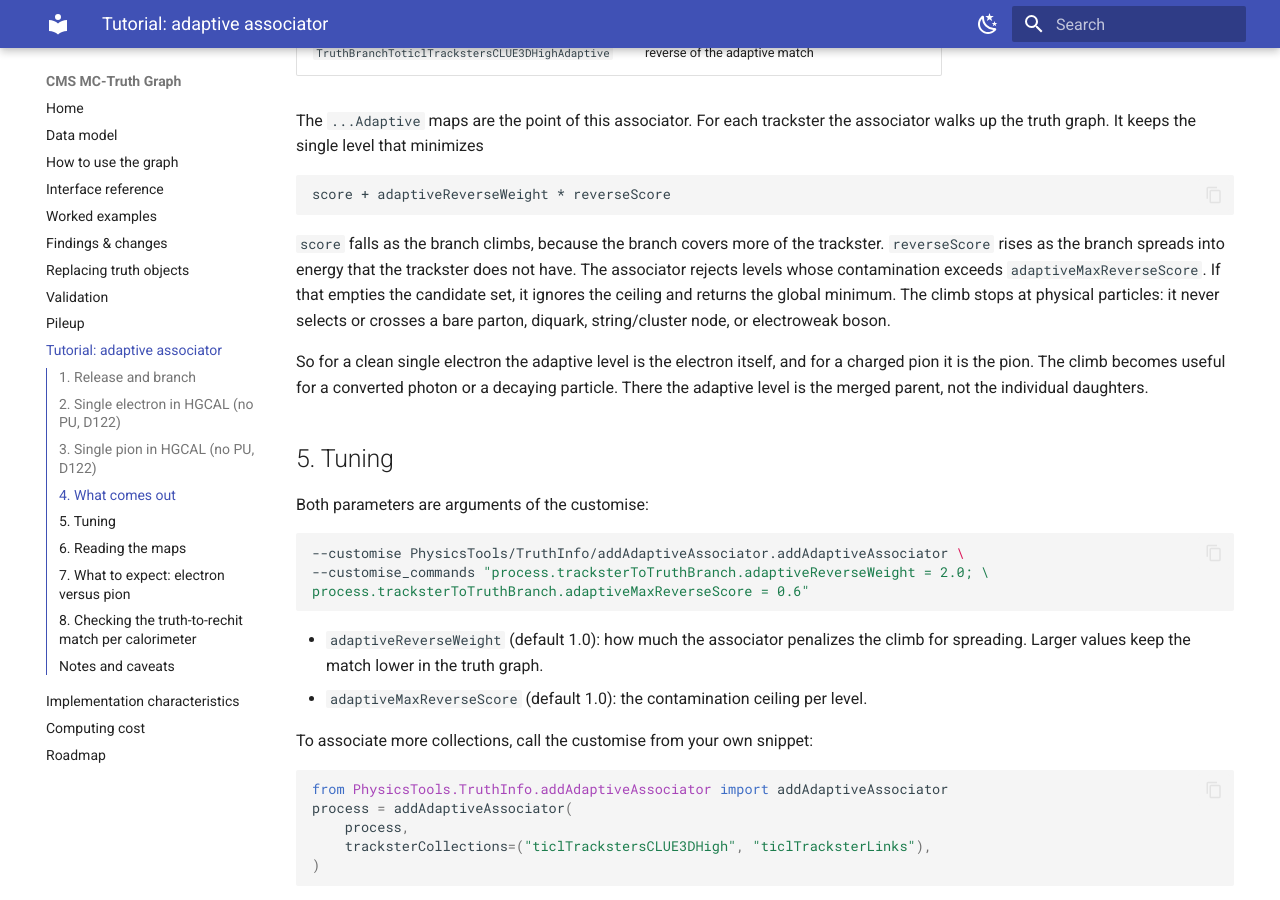
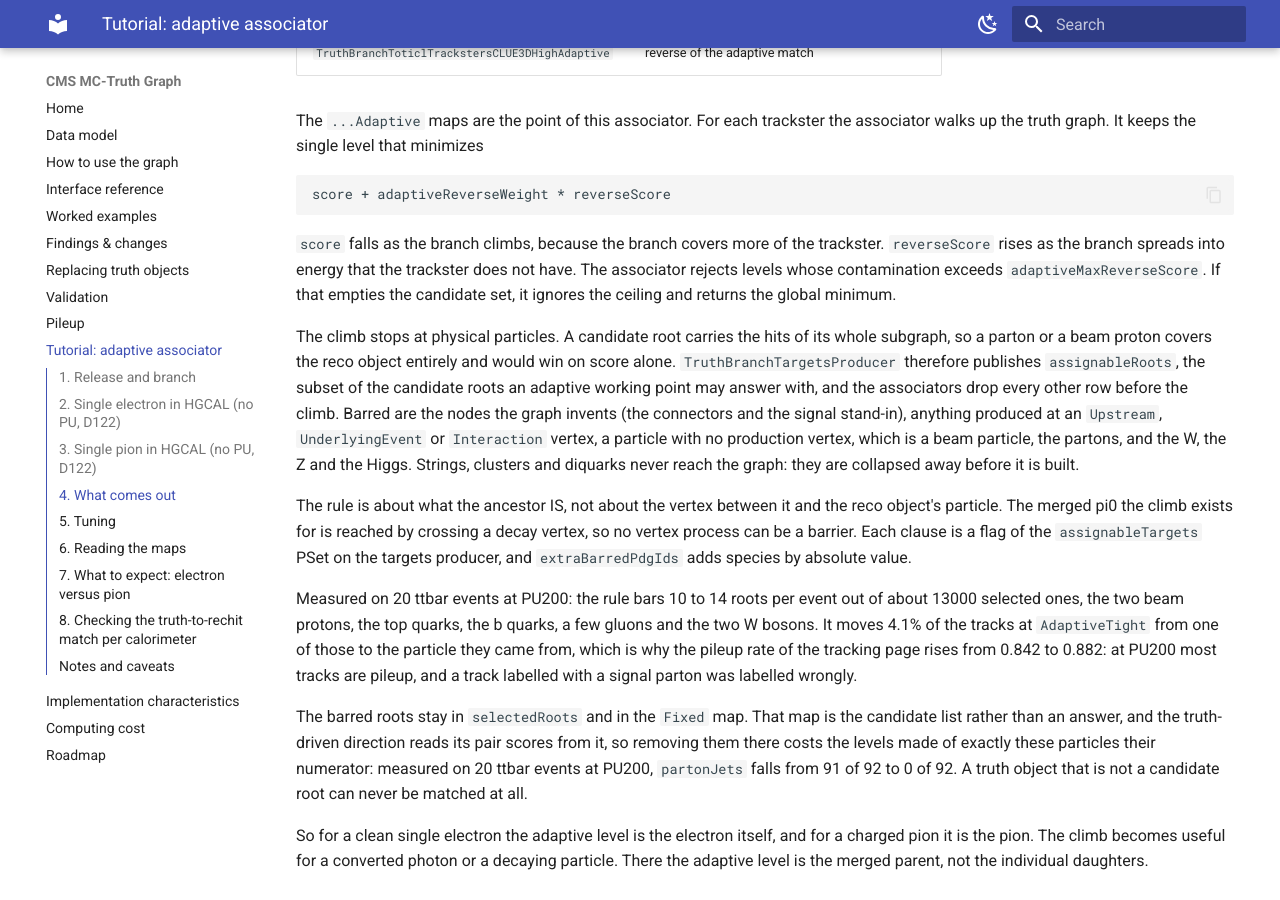
Before and after one commit to felicepantaleo/cms-truth-docs, an MkDocs documentation site: the page built from docs/adaptive-associator.md, in a window 1280 px wide and 900 px high, scrolled down 2761 px. Built offline with MkDocs 1.6.1 and Material for MkDocs 9.7.7, drawn with Linux system fonts in a browser that asks for light colours.

Commit message:
adaptive-associator: the climb answers only with detector particles

```diff
--- a/docs/adaptive-associator.md
+++ b/docs/adaptive-associator.md
@@ -133,9 +133,38 @@ score + adaptiveReverseWeight * reverseScore
 trackster. `reverseScore` rises as the branch spreads into energy that the
 trackster does not have. The associator rejects levels whose contamination exceeds
 `adaptiveMaxReverseScore`. If that empties the candidate set, it ignores the
-ceiling and returns the global minimum. The climb stops at physical particles: it
-never selects or crosses a bare parton, diquark, string/cluster node, or
-electroweak boson.
+ceiling and returns the global minimum.
+
+The climb stops at physical particles. A candidate root carries the hits of its
+whole subgraph, so a parton or a beam proton covers the reco object entirely and
+would win on score alone. `TruthBranchTargetsProducer` therefore publishes
+`assignableRoots`, the subset of the candidate roots an adaptive working point may
+answer with, and the associators drop every other row before the climb. Barred
+are the nodes the graph invents (the connectors and the signal stand-in), anything
+produced at an `Upstream`, `UnderlyingEvent` or `Interaction` vertex, a particle
+with no production vertex, which is a beam particle, the partons, and the W, the Z
+and the Higgs. Strings, clusters and diquarks never reach the graph: they are
+collapsed away before it is built.
+
+The rule is about what the ancestor IS, not about the vertex between it and the
+reco object's particle. The merged pi0 the climb exists for is reached by crossing
+a decay vertex, so no vertex process can be a barrier. Each clause is a flag of the
+`assignableTargets` PSet on the targets producer, and `extraBarredPdgIds` adds
+species by absolute value.
+
+Measured on 20 ttbar events at PU200: the rule bars 10 to 14 roots per event out of
+about 13000 selected ones, the two beam protons, the top quarks, the b quarks, a
+few gluons and the two W bosons. It moves 4.1% of the tracks at `AdaptiveTight`
+from one of those to the particle they came from, which is why the pileup rate of
+the tracking page rises from 0.842 to 0.882: at PU200 most tracks are pileup, and a
+track labelled with a signal parton was labelled wrongly.
+
+The barred roots stay in `selectedRoots` and in the `Fixed` map. That map is the
+candidate list rather than an answer, and the truth-driven direction reads its pair
+scores from it, so removing them there costs the levels made of exactly these
+particles their numerator: measured on 20 ttbar events at PU200, `partonJets` falls
+from 91 of 92 to 0 of 92. A truth object that is not a candidate root can never be
+matched at all.
 
 So for a clean single electron the adaptive level is the electron itself, and for a
 charged pion it is the pion. The climb becomes useful for a converted photon or a
```
Also changed, not shown: docs/interface.md (+3 -1 lines).
